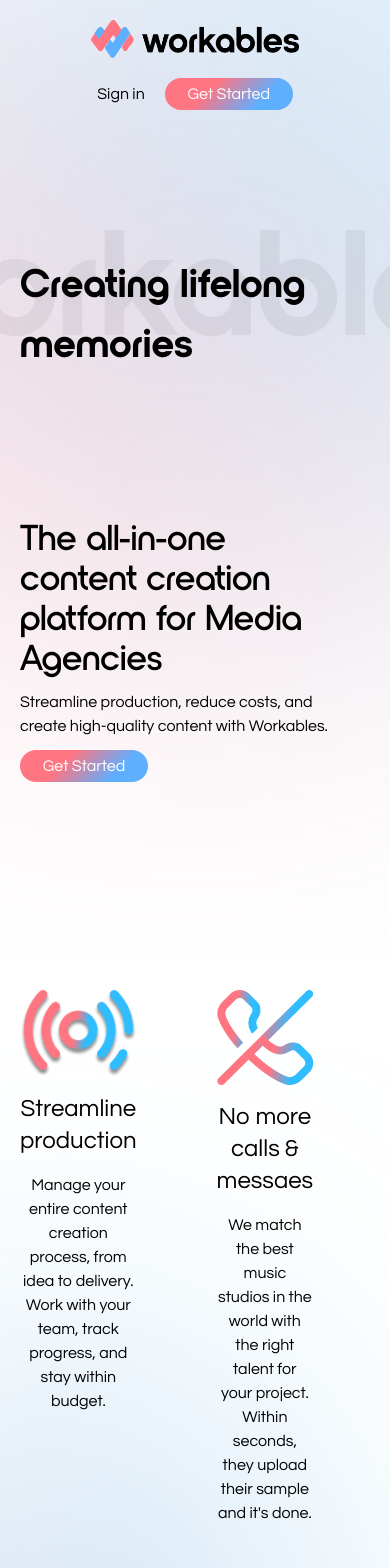
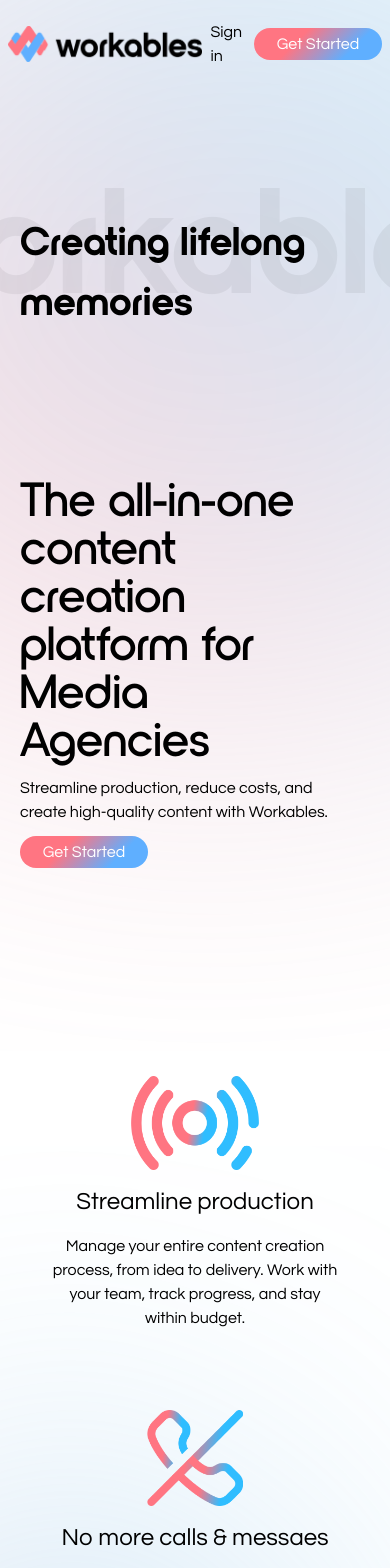
Before and after one commit to adrimachado0/workables-landing-page, a Next.js app: page / in a window 390 px wide. Shown: the top 1568 px of the page. Built offline with nearby package versions, Linux system fonts and the light colour scheme.

Commit message:
Aside cambios height

```diff
--- a/components/button/connectNow.jsx
+++ b/components/button/connectNow.jsx
@@ -2,7 +2,7 @@ import React from 'react'
 
 const ConnectNow = ({info}) => {
   return (
-    <div className='gradiente p-[1px] rounded-lg w-fit mx-auto'>
+    <div className='gradiente p-[1px] rounded-lg w-fit mx-auto cursor-pointer'>
         <p className='text-white px-6 py-1 rounded-lg'>{info}</p>
     </div>
   )
--- a/components/header/Header.jsx
+++ b/components/header/Header.jsx
@@ -7,9 +7,9 @@ import Image from 'next/image'
 
 const Header = () => {
   return (
-    <header className='flex flex-col md:flex-row gap-5 md:justify-between items-center mx-20 my-5'>
+    <header className='flex gap-2 mx-2 md:gap-5 justify-between items-center md:mx-20 my-5'>
         <Link href='/'><Image className=' w-52' src={Logo} alt="Logo Workables" /></Link>
-        <div className='flex gap-5 items-center'>
+        <div className='flex gap-2 md:gap-5 items-center'>
             <p className='cursor-pointer'>Sign in</p>
             <GetStarted info="Get started"/>
         </div>
--- a/components/home/HomeFaqs/homefaqscomponents.jsx
+++ b/components/home/HomeFaqs/homefaqscomponents.jsx
@@ -9,7 +9,7 @@ const HomeFaqsComponents = ({open, handleButtonClick, step}) => {
       <div className='rounded-3xl h-full w-full items-center bg-white px-3 py-5 transition-all' onClick={() => handleButtonClick(step)}>
 
         <div className='flex justify-between w-full items-center overflow-hidden'>
-            <div className={`h-10 ${open ? 'h-24' : ''} transition-all`}>
+            <div className={`${open ? 'xl:h-24 lg:h-32' : 'h-10'} transition-all`}>
                 <p className='step-gradient leading-none'>Step {step}</p>
                 <p className='font-semibold text-xl'>Tell us what kind of service you need.</p>
                 <p className={`mt-2`}>Lorem ipsum dolor sit amet consectetur adipisicing elit. Sint tenetur vero ad itaque dolor consectetur harum enim provident esse pariatur aliquam architecto ea dignissimos veniam exercitationem dolores aut, ipsam vel!</p>
--- a/components/home/HomeMainSecondary/homemainsecondary.jsx
+++ b/components/home/HomeMainSecondary/homemainsecondary.jsx
@@ -10,7 +10,7 @@ import HomePlace from './img/HomePlace.png';
 
 const HomeMainSecondary = () => {
   return (
-    <div className='flex gap-20 my-52'>
+    <div className='flex flex-wrap justify-around gap-20 my-52'>
         <HomeSecondaryComponent logo={{
             logo:HomeStreamLine,
             width:'128',
--- a/components/home/HomeMainSecondary/homesecondarycomponent.jsx
+++ b/components/home/HomeMainSecondary/homesecondarycomponent.jsx
@@ -4,7 +4,7 @@ import Image from 'next/image'
 
 const HomeSecondaryComponent = ({logo, title, text}) => {
   return (
-    <div className='flex flex-col gap-4 items-center'>
+    <div className='flex flex-col w-72 gap-4 items-center'>
         <Image width={logo.width} src={logo.logo} alt="Component logo" />
         <p className='text-2xl text-center'>{title}</p>
         <p className='text-center'>{text}</p>
--- a/components/home/HomeMusic/homemusiccard.jsx
+++ b/components/home/HomeMusic/homemusiccard.jsx
@@ -103,7 +103,7 @@ const HomeMusicCard = () => {
                         :   <Image className=' opacity-0' width={27} height={25} src={CardPrevious} alt='Controller icon' />
                   }
                   {
-                      currentSong && pause
+                      currentSong && !pause
                       ? <Image className='cursor-pointer' onClick={handleClickPlay} src={CardPause} width={25} alt="Icon controller"/>
                       : <Image className='cursor-pointer' onClick={handleClickPlay} src={CardPlay} width={25} alt="Icon controller"/>
                   }
--- a/components/home/HomeMusic/homemusiccardtable.jsx
+++ b/components/home/HomeMusic/homemusiccardtable.jsx
@@ -32,12 +32,11 @@ const HomeMusicCardTable = ({aside, setAside, audioRef, currentSong, setCurrentS
       }
       {
         currentSong &&
-        <div className={`gradient-aside ${aside ? 'fixed' : 'hidden'} bottom-0 left-0 w-full pt-1 z-50`}>
+        <div className={`gradient-aside ${aside ? 'fixed' : 'hidden'} bottom-0 left-0 w-full pt-0.5 z-50`}>
           <div className='bg-white'>
-            <div className='py-5 px-10 flex items-center gap-5'>
-
-              <div className='flex gap-5 items-center'>
-                <Image className='w-14 rounded-lg' src={currentSong.icon} alt="Icon music" />
+            <div className='py-3 px-10 flex items-center gap-5'>
+              <div className='flex gap-3 items-center'>
+                <Image height={48} className='rounded-lg' src={currentSong.icon} alt="Icon music" />
                 <div className='w-36'>
                   <p>{currentSong.song}</p>
                   <p className='text-gray-400'>{currentSong.genre}</p>
--- a/components/home/homemain.jsx
+++ b/components/home/homemain.jsx
@@ -8,7 +8,7 @@ const HomeMain = () => {
   return (
     <div className='flex items-center gap-32'>
         <div className='flex flex-col gap-3'>
-            <h3 className='text-4xl nordique-semibold'>The all-in-one content creation platform for Media Agencies</h3>
+            <h3 className='text-5xl nordique-semibold'>The all-in-one content creation platform for Media Agencies</h3>
             <p className='w-80'>Streamline production, reduce costs, and create high-quality content with Workables.</p>
             <GetStarted info="Get started" />
         </div>
```
Also changed, not shown: components/home/HomeHelpYou/img/getpaidwomen.png, components/home/HomeMainSecondary/img/HomeStreamLine.png.
